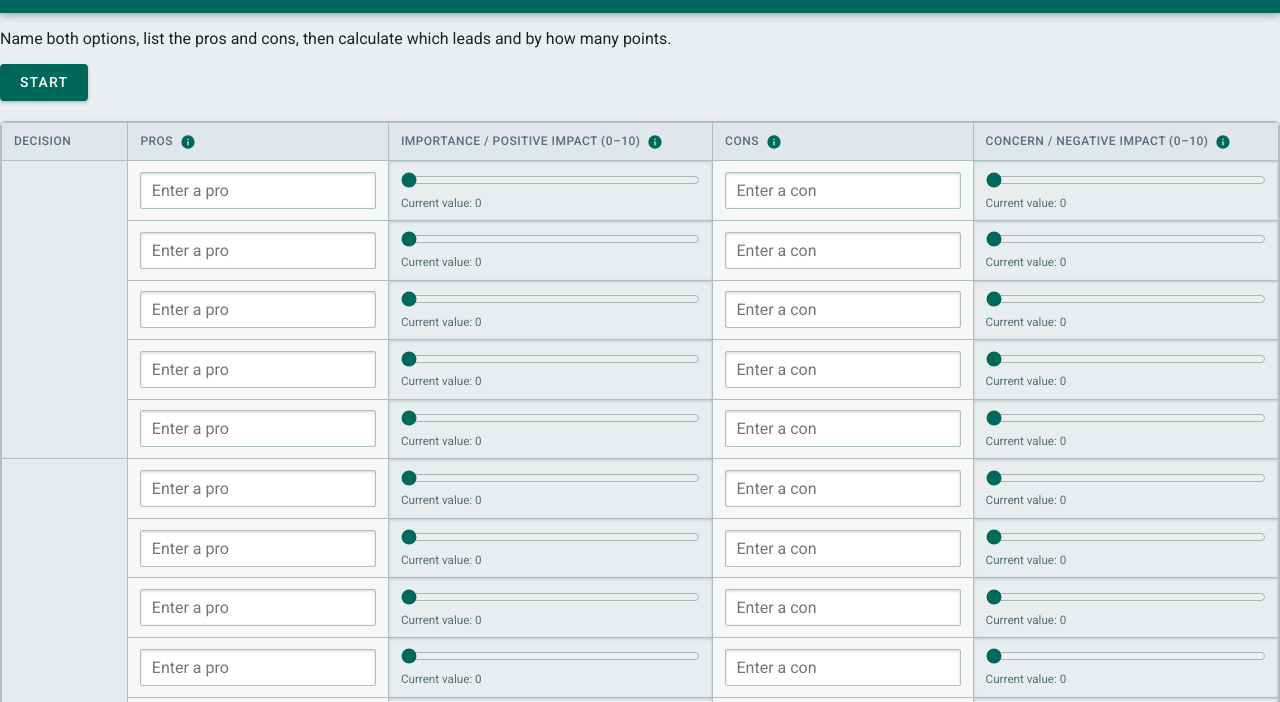
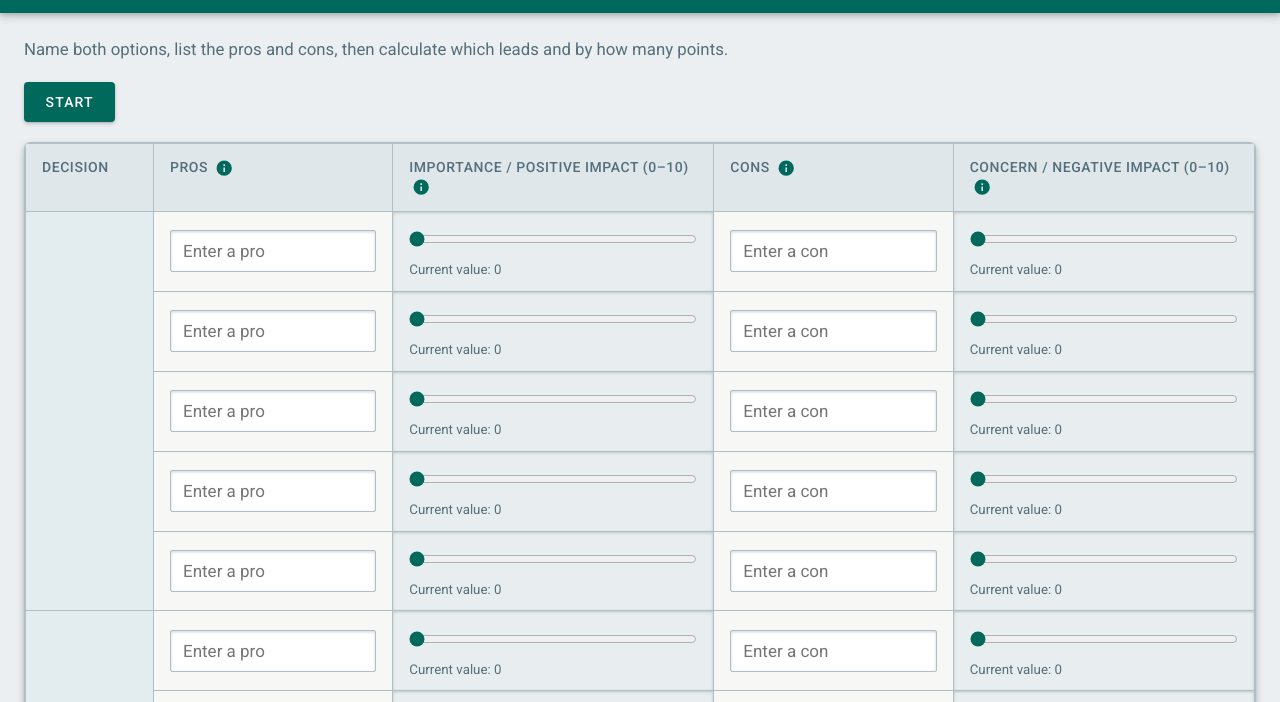
Before and after one commit to BrentGrammer/Decision-Making-App, a website built with Vite: page index.html in a window 1280 px wide. Shown: the part 43-745 px from the top of the page. Built offline with nearby package versions, Linux system fonts and the light colour scheme.

Commit message:
fix padding

```diff
--- a/main.css
+++ b/main.css
@@ -49,14 +49,22 @@ body {
     height: 0;
     overflow: hidden;
 }
-    max-width: 80rem;
-    margin: 0 auto;
-    padding: 1.5rem 1.25rem 3rem;
+
+.page {
+    width: 100%;
+    margin: 0;
+    padding: 1.5rem 1.5rem 2rem;
+    display: flex;
+    flex-direction: column;
+    align-items: flex-start;
+    gap: 1.25rem;
 }
 
 .lede {
+    margin: 0;
     color: var(--md-muted);
-    max-width: 40rem;
+    max-width: 48rem;
+    font-size: 1.05rem;
     line-height: 1.5;
 }
 
@@ -68,7 +76,7 @@ button {
     text-transform: uppercase;
     border: none;
     border-radius: var(--md-radius);
-    padding: 0.65rem 1.25rem;
+    padding: 0.75rem 1.35rem;
     cursor: pointer;
     background: var(--md-primary);
     color: var(--md-on-primary);
@@ -90,8 +98,16 @@ button.secondary {
     border: 1px solid var(--md-outline);
 }
 
+form {
+    width: 100%;
+    display: flex;
+    flex-direction: column;
+    gap: 1.25rem;
+}
+
 .sheet {
-    margin: 1.25rem 0;
+    width: 100%;
+    margin: 0;
     overflow: auto;
     background: var(--md-surface-container);
     border: 1px solid var(--md-outline);
@@ -102,31 +118,31 @@ button.secondary {
 table {
     width: 100%;
     border-collapse: collapse;
-    font-size: 0.875rem;
+    font-size: 1rem;
 }
 
 th,
 td {
     border: 1px solid var(--md-outline);
-    padding: 0.65rem 0.75rem;
+    padding: 0.85rem 1rem;
     text-align: left;
     vertical-align: middle;
 }
 
 tr:first-child th {
     background: #dfe7ea;
-    font-size: 0.75rem;
+    font-size: 0.875rem;
     font-weight: 500;
     letter-spacing: 0.04em;
     text-transform: uppercase;
     color: var(--md-muted);
     vertical-align: top;
-    line-height: 1.35;
+    line-height: 1.4;
 }
 
 th[id] {
-    min-width: 7rem;
-    font-size: 1rem;
+    min-width: 8rem;
+    font-size: 1.15rem;
     font-weight: 500;
     text-transform: none;
     letter-spacing: 0;
@@ -143,13 +159,13 @@ input[type="text"] {
     width: 100%;
     margin: 0;
     font-family: inherit;
-    font-size: 1rem;
+    font-size: 1.0625rem;
     color: inherit;
     background: var(--md-field);
     border: 1px solid var(--md-outline);
     border-radius: 2px;
     box-shadow: var(--md-inset);
-    padding: 0.5rem 0.65rem;
+    padding: 0.65rem 0.75rem;
 }
 
 input[type="text"]:focus {
@@ -160,6 +176,7 @@ input[type="text"]:focus {
 
 input[type="range"] {
     width: 100%;
+    height: 1.75rem;
     margin: 0;
     accent-color: var(--md-primary);
 }
@@ -177,8 +194,8 @@ td small {
 }
 
 #finalResult {
-    margin-top: 1.5rem;
-    font-size: 1.15rem;
+    margin: 0;
+    font-size: 1.25rem;
     font-weight: 500;
     color: var(--md-primary);
 }
@@ -205,8 +222,8 @@ td small {
 
 .hint svg {
     display: block;
-    width: 1rem;
-    height: 1rem;
+    width: 1.15rem;
+    height: 1.15rem;
     fill: currentColor;
 }
 
```
